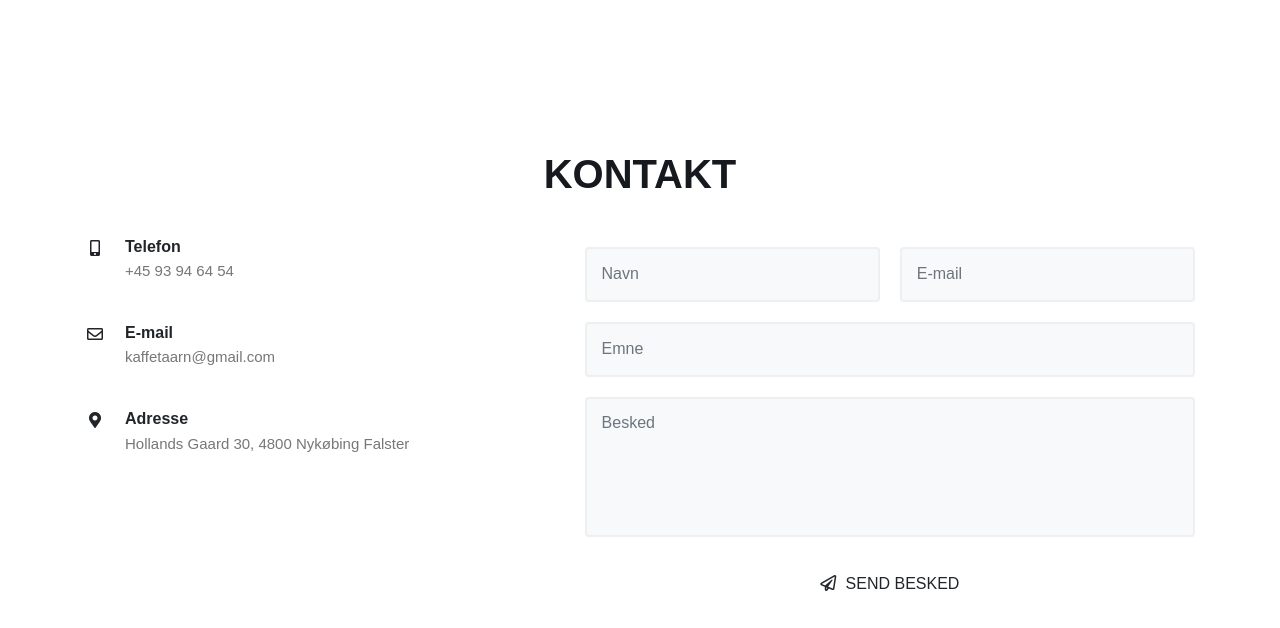
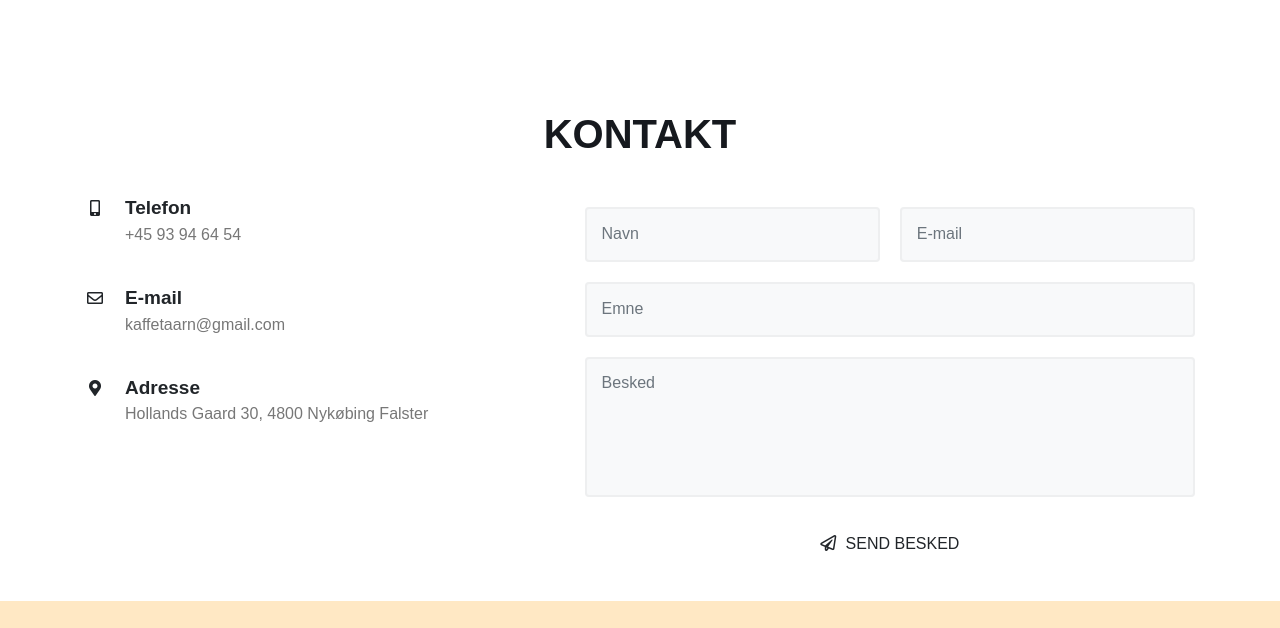
Before and after one commit to oeme0044/eksamen2, a website: page index.html in a window 1280 px wide. Shown: the part 3125-3753 px from the top of the page. Drawn offline with nearby package versions, Linux system fonts and the light colour scheme; files that its build step writes are made by us from their sources.

Commit message:
font-size på overskrifter og tekst er blevet ændret

```diff
--- a/css/styles.scss
+++ b/css/styles.scss
@@ -117,7 +117,24 @@ h3.global-title {
   .map-content{
     margin-top: 10px;
   }
+
 }
+@media screen and (min-width:1024px){
+.wrapper{
+  margin-top: 80px!important;
+}
+
+  .cont-details h6 {
+    font-size: 19px!important;
+  }
+
+  .cont-details p,
+  .cont-details p a {
+    font-size: 16px!important;
+  }
+
+}
+
 
 @media screen and (max-width:767px) {
   h3.global-title {
@@ -179,7 +196,7 @@ h4.sub-title {
 }
 
 .cont-details h6 {
-  font-size: 16px;
+  font-size: 17px;
   font-weight: 600;
 }
 
```
